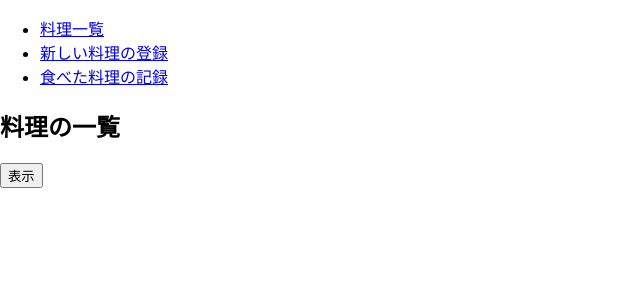
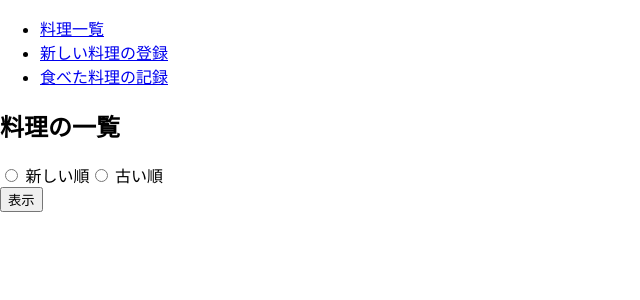
Before and after one commit to Teppei-Kanayama/cook-pod-front, a React (Create React App) app: page / in a window 1280 px wide. Shown: the top 300 px of the page, without its empty margins (0-640 px from the left). Built offline with nearby package versions, Linux system fonts and the light colour scheme.

Commit message:
radio button

```diff
--- a/src/pages/Dishes.js
+++ b/src/pages/Dishes.js
@@ -30,15 +30,26 @@ function DishFrame(props) {
 function Dishes() {
   const apiUrl = 'http://localhost:3000/dishes';
   const [dishes, setDishes] = useState(null);
+  const [order, setOrder] = useState("desc");
 
   const fetchData = async() => {
     const response = await axios.get(apiUrl)
     setDishes(response.data)
   }
 
+  const setOrderOnChange = (event) => {
+    setOrder(event.target.value);
+  }
+
   return (
     <div>
       <h2>料理の一覧</h2>
+
+      <div onChange={ setOrderOnChange }>
+        <input type="radio" value="desc" name="order" /> 新しい順
+        <input type="radio" value="asc" name="order" /> 古い順
+      </div>
+
       <button onClick={fetchData}>
           表示
       </button>
```
